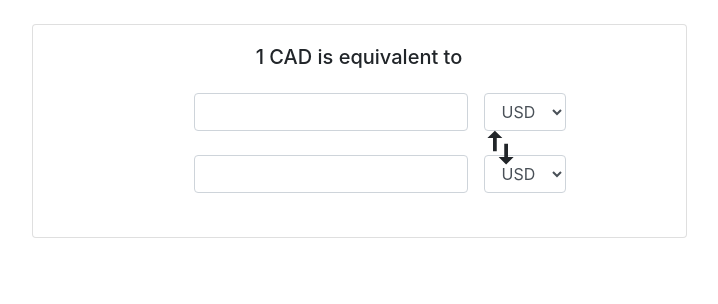
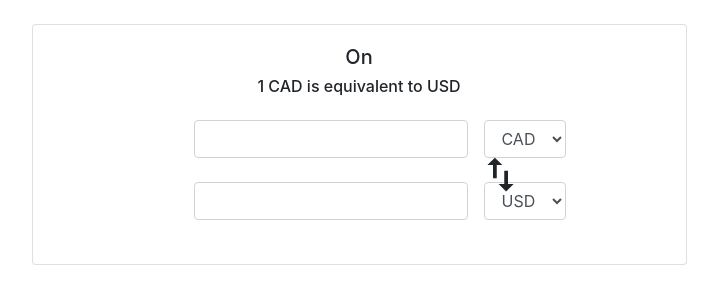
Before and after one commit to grace0925/currency-converter, a React (Create React App) app: page / in a window 1280 px wide. Shown: the top 304 px of the page, without its empty margins (281-999 px from the left). Built offline with nearby package versions, Linux system fonts and the light colour scheme.

Commit message:
🎷 Toggle currency state

```diff
--- a/src/Converter.js
+++ b/src/Converter.js
@@ -3,20 +3,32 @@ import {MdSwapVert} from 'react-icons/md'
 
 class Converter extends Component {
     state={
-        currencies: ['USD', 'CAD', 'AUD', 'YEN', 'EUR', 'CNH', 'HKD']
+        currencies: ['USD', 'CAD', 'AUD', 'YEN', 'EUR', 'CNH', 'HKD'],
+        baseCurr: 'CAD',
+        baseAmount: '',
+        resultCurr: 'USD',
+        resultAmount: '',
+        date: '',
+    }
+    handleSelect = (e) => {
+        this.setState({
+            [e.target.name]: e.target.value
+        })
     }
     render() {
-        const {currencies} = this.state
+        const {currencies, baseCurr, baseAmount, resultCurr, resultAmount, date} = this.state
         return(
             <div className="row">
                 <div className="card card-body col-6 mx-auto mt-4">
-                    <h5>1 CAD is equivalent to</h5>
+                    <h5>On {date}</h5>
+                    <h6>1 {baseCurr} is equivalent to {resultAmount} {resultCurr}</h6>
                     <div className="row justify-content-center">
                         <div className="col-lg-5">
                             <form className="form-inline mt-3 mb-4 mx-auto">
                                 <div className="form-group">
                                     <input className="form-control mx-3"></input>
-                                    <select className="form-control">
+                                    <select name="baseCurr" value={baseCurr} className="form-control"
+                                            onChange={this.handleSelect}>
                                         {currencies.map(currency =>
                                             <option key={currency} value={currency}>{currency}</option>
                                         )}
@@ -26,7 +38,8 @@ class Converter extends Component {
                             <form className="form-inline mb-4">
                                 <div className="form-group">
                                     <input className="form-control mx-3"></input>
-                                    <select className="form-control">
+                                    <select name="resultCurr" value={resultCurr} className="form-control"
+                                            onChange={this.handleSelect}>
                                         {currencies.map(currency =>
                                             <option key={currency} value={currency}>{currency}</option>
                                         )}
```
